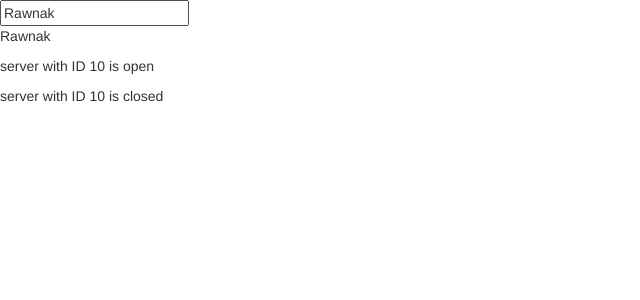
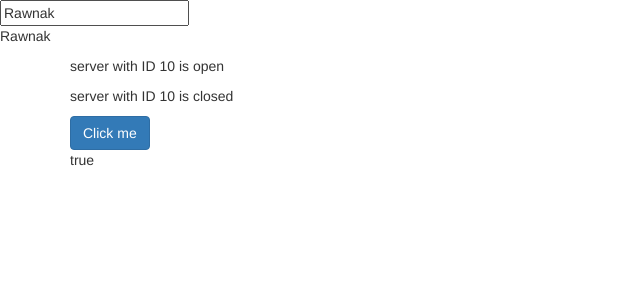
Before and after one commit to rawnakchourasia/Learn-Angular, an Angular app: page / in a window 1280 px wide. Shown: the top 300 px of the page, without its empty margins (0-640 px from the left). Built offline with nearby package versions, Linux system fonts and the light colour scheme.

Commit message:
String Interpolation and Property Binding

```diff
--- a/src/app/servers/servers.component.html
+++ b/src/app/servers/servers.component.html
@@ -1,2 +1,11 @@
-<p>{{ 'server' }} with ID {{ serverId }} is {{ serverStatus }}</p>
-<p>{{ 'server' }} with ID {{ serverId }} is {{ getServerStatus() }}</p>
+<div class="container">
+    <div class="col-md-12">
+        <div class="row">
+            <p>{{ 'server' }} with ID {{ serverId }} is {{ serverStatus }}</p>
+            <p>{{ 'server' }} with ID {{ serverId }} is {{ getServerStatus() }}</p>
+            <button class="btn btn-primary" [disabled]="!serverRunning">Click me</button>
+            <p [innerText]="serverRunning"></p>
+        </div>
+    </div>
+
+</div>
--- a/src/app/servers/servers.component.ts
+++ b/src/app/servers/servers.component.ts
@@ -14,7 +14,13 @@ export class ServersComponent implements OnInit {
     return 'closed';
   }
 
-  constructor() { }
+  serverRunning = false;
+
+  constructor() {
+    setTimeout(() => {
+      this.serverRunning = true;
+    }, 2000);
+   }
 
   ngOnInit(): void {
   }
```
